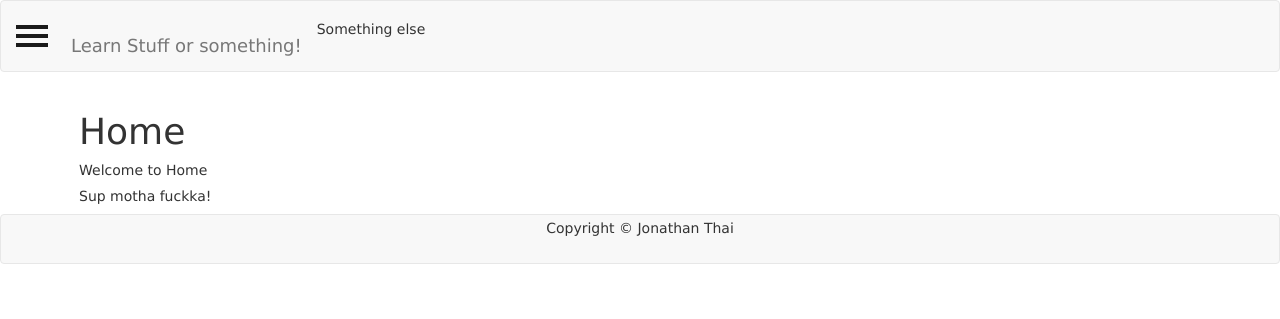
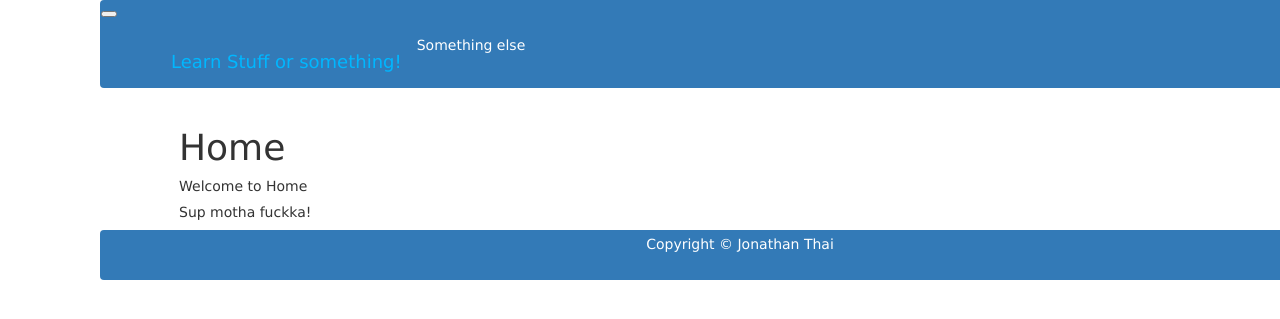
Before and after one commit to Avislux/learn-some-things, a Node server app: page / in a window 1280 px wide; the page is wider, and only the part inside the window is pictured. Shown: the top 319 px of that part. Run offline with Node 20, Linux system fonts and the light colour scheme; some libraries are stand-ins or nearby versions.

Commit message:
sidebar kinda works. hiragana table up.

```diff
--- a/public/js/script.js
+++ b/public/js/script.js
@@ -1,3 +1,4 @@
+/*
 $(document).ready(function () {
     var trigger = $('.hamburger'),
         overlay = $('.overlay'),
@@ -25,4 +26,4 @@ $(document).ready(function () {
     $('[data-toggle="offcanvas"]').click(function () {
         $('#wrapper').toggleClass('toggled');
     });
-});
+});*/
--- a/public/stylesheets/sidebar.css
+++ b/public/stylesheets/sidebar.css
@@ -49,233 +49,22 @@ html { height: 100%;}
 
 #page-content-wrapper {
     width: 100%;
-    /*padding-top: 70px;*/
+    transition: margin-left .5s;
+    margin-left:100px;
 }
 
 #wrapper.toggled #page-content-wrapper {
     position: absolute;
     margin-right: -220px;
 }
-
-/*-------------------------------*/
-/*     Sidebar nav styles        */
-/*-------------------------------*/
-
-.sidebar-nav {
-    position: absolute;
-    top: 0;
-    width: 220px;
-    margin: 0;
-    padding: 0;
-    list-style: none;
-}
-
-.sidebar-nav li {
-    position: relative;
-    line-height: 20px;
-    display: inline-block;
-    width: 100%;
-}
-
-.sidebar-nav li:before {
-    content: '';
-    position: absolute;
-    top: 0;
-    left: 0;
-    z-index: -1;
-    height: 100%;
-    width: 3px;
-    background-color: #1c1c1c;
-    -webkit-transition: width .2s ease-in;
-    -moz-transition:  width .2s ease-in;
-    -ms-transition:  width .2s ease-in;
-    transition: width .2s ease-in;
-
-}
-.sidebar-nav li:first-child a {
-    color: #fff;
-    background-color: #1a1a1a;
-}
-.sidebar-nav li:nth-child(2):before {
-    background-color: #ec1b5a;
-}
-.sidebar-nav li:nth-child(3):before {
-    background-color: #79aefe;
-}
-.sidebar-nav li:nth-child(4):before {
-    background-color: #314190;
-}
-.sidebar-nav li:nth-child(5):before {
-    background-color: #279636;
-}
-.sidebar-nav li:nth-child(6):before {
-    background-color: #7d5d81;
-}
-.sidebar-nav li:nth-child(7):before {
-    background-color: #ead24c;
-}
-.sidebar-nav li:nth-child(8):before {
-    background-color: #2d2366;
-}
-.sidebar-nav li:nth-child(9):before {
-    background-color: #35acdf;
-}
-.sidebar-nav li:hover:before,
-.sidebar-nav li.open:hover:before {
-    width: 100%;
-    -webkit-transition: width .2s ease-in;
-    -moz-transition:  width .2s ease-in;
-    -ms-transition:  width .2s ease-in;
-    transition: width .2s ease-in;
-
-}
-
-.sidebar-nav li a {
-    display: block;
-    color: #ddd;
-    text-decoration: none;
-    padding: 10px 15px 10px 30px;
-}
-
-.sidebar-nav li a:hover,
-.sidebar-nav li a:active,
-.sidebar-nav li a:focus,
-.sidebar-nav li.open a:hover,
-.sidebar-nav li.open a:active,
-.sidebar-nav li.open a:focus{
-    color: #fff;
-    text-decoration: none;
-    background-color: transparent;
-}
-
-.sidebar-nav > .sidebar-brand {
-    height: 65px;
-    font-size: 20px;
-    line-height: 44px;
-}
-.sidebar-nav .dropdown-menu {
-    position: relative;
-    width: 100%;
-    padding: 0;
-    margin: 0;
-    border-radius: 0;
-    border: none;
-    background-color: #222;
-    box-shadow: none;
-}
-
-/*-------------------------------*/
-/*       Hamburger-Cross         */
-/*-------------------------------*/
-
-.hamburger {
-    position: fixed;
-    top: 20px;
-    z-index: 999;
-    display: block;
-    width: 32px;
-    height: 32px;
-    margin-left: 15px;
-    background: transparent;
-    border: none;
-}
-.hamburger:hover,
-.hamburger:focus,
-.hamburger:active {
-    outline: none;
-}
-.hamburger.is-closed:before {
-    content: '';
-    display: block;
-    width: 100px;
-    font-size: 14px;
-    color: #fff;
-    line-height: 32px;
-    text-align: center;
-    opacity: 0;
-    -webkit-transform: translate3d(0,0,0);
-    -webkit-transition: all .35s ease-in-out;
-}
-.hamburger.is-closed:hover:before {
-    opacity: 1;
-    display: block;
-    -webkit-transform: translate3d(-100px,0,0);
-    -webkit-transition: all .35s ease-in-out;
-}
-
-.hamburger.is-closed .hamb-top,
-.hamburger.is-closed .hamb-middle,
-.hamburger.is-closed .hamb-bottom,
-.hamburger.is-open .hamb-top,
-.hamburger.is-open .hamb-middle,
-.hamburger.is-open .hamb-bottom {
-    position: absolute;
-    left: 0;
-    height: 4px;
-    width: 100%;
-}
-.hamburger.is-closed .hamb-top,
-.hamburger.is-closed .hamb-middle,
-.hamburger.is-closed .hamb-bottom {
-    background-color: #1a1a1a;
-}
-.hamburger.is-closed .hamb-top {
-    top: 5px;
-    -webkit-transition: all .35s ease-in-out;
-}
-.hamburger.is-closed .hamb-middle {
-    top: 50%;
-    margin-top: -2px;
-}
-.hamburger.is-closed .hamb-bottom {
-    bottom: 5px;
-    -webkit-transition: all .35s ease-in-out;
-}
-
-.hamburger.is-closed:hover .hamb-top {
-    top: 0;
-    -webkit-transition: all .35s ease-in-out;
-}
-.hamburger.is-closed:hover .hamb-bottom {
-    bottom: 0;
-    -webkit-transition: all .35s ease-in-out;
-}
-.hamburger.is-open .hamb-top,
-.hamburger.is-open .hamb-middle,
-.hamburger.is-open .hamb-bottom {
-    background-color: #1a1a1a;
-}
-.hamburger.is-open .hamb-top,
-.hamburger.is-open .hamb-bottom {
-    top: 50%;
-    margin-top: -2px;
-}
-.hamburger.is-open .hamb-top {
-    -webkit-transform: rotate(45deg);
-    -webkit-transition: -webkit-transform .2s cubic-bezier(.73,1,.28,.08);
-}
-.hamburger.is-open .hamb-middle { display: none; }
-.hamburger.is-open .hamb-bottom {
-    -webkit-transform: rotate(-45deg);
-    -webkit-transition: -webkit-transform .2s cubic-bezier(.73,1,.28,.08);
-}
-.hamburger.is-open:before {
-    content: '';
-    display: block;
-    width: 100px;
-    font-size: 14px;
-    color: #fff;
-    line-height: 32px;
-    text-align: center;
-    opacity: 0;
-    -webkit-transform: translate3d(0,0,0);
-    -webkit-transition: all .35s ease-in-out;
-}
-.hamburger.is-open:hover:before {
-    opacity: 1;
-    display: block;
-    -webkit-transform: translate3d(-100px,0,0);
-    -webkit-transition: all .35s ease-in-out;
+#sidebar{
+    height:100%;
+    position:fixed;
+    z-index:1;
+    top:0;
+    left:0;
+    width:100px; /*will be changed. set to 0*/
+    transition: 0.3s;
 }
 
 /*-------------------------------*/
--- a/views/layout.pug
+++ b/views/layout.pug
@@ -10,38 +10,41 @@ html
         #wrapper
             .overlay
             //-collapsible sidebar TODO: Migrate to Bootstrap 4
-            nav.navbar.navbar-toggleable-lg.navbar-inverse.navbar-fixed-top#sidebar-wrapper(role='navigation')
-                ul.nav.sidebar-nav
-                    li.sidebar-brand
-                        a(href='/') Brand Image goes here
-                    li
-                        a(href='/') Home
-                    li
-                        a(href='/about') About
-                    li
-                        a Whatever
-                    - var values = ['JapaneseKana', 'Chinese'];
-                    each file in values
+            .collapse#collapse-wrapper
+                nav.navbar.navbar-toggleable-lg.navbar-inverse.bg-inverse.collapse#sidebar(role='navigation')
+                    ul.nav.sidebar-nav
+                        li.sidebar-brand
+                            a(href='/') Brand Image goes here
                         li
+                            a(href='/') Home
+                        li
+                            a(href='/about') About
+                        li
+                            a Whatever
+                        - var values = ['JapaneseKana', 'Chinese'];
+                        each file in values
+                            li
 
-                            a(href=file)=file
-                    li
-                        a(href='#', data-toggle='dropdown').dropdown-toggle
-                        ul.dropdown-menu(role='menu')
-                            li.dropdown-header Dropdown Heading
-                            li
-                                a(href='#') stuff
+                                a(href=file)=file
+                        li
+                            a(href='#', data-toggle='dropdown').dropdown-toggle
+                            ul.dropdown-menu(role='menu')
+                                li.dropdown-header Dropdown Heading
+                                li
+                                    a(href='#') stuff
             #page-content-wrapper
 
 
                 block header
-                    nav.navbar.navbar-default
-                        .navbar-header
-
-                            button.hamburger.is-closed(type='button', data-toggle='offcanvas')
-                                span.hamb-top
-                                span.hamb-middle
-                                span.hamb-bottom
+                    nav.navbar.navbar-light.bg-primary
+                        button.navbar-toggler(type='button', data-toggle='collapse', data-target='#collapse-wrapper', aria-controls='#sidebar', aria-expanded='false', aria-label='Toggle navigation')
+                            span.navbar-toggler-icon
+                        //.navbar-header
+                        //
+                        //    button.hamburger.is-closed(type='button', data-toggle='offcanvas')
+                        //        span.hamb-top
+                        //        span.hamb-middle
+                        //        span.hamb-bottom
                         .collapse.navbar-collapse
                             ul
                                 li
@@ -51,7 +54,7 @@ html
                 block content
                     .container-fluid
                         h1 "Probably a 404 or something"
-                footer.footer.navbar.navbar-default.text-center
+                footer.footer.navbar.navbar-light.text-center.bg-primary
                     p Copyright &copy; Jonathan Thai
             script(src='jquery/dist/jquery.min.js')
             script(src='tether/dist/js/tether.min.js')
```
Also changed, not shown: views/applications/JapaneseKana.pug (+40 -40 lines).
